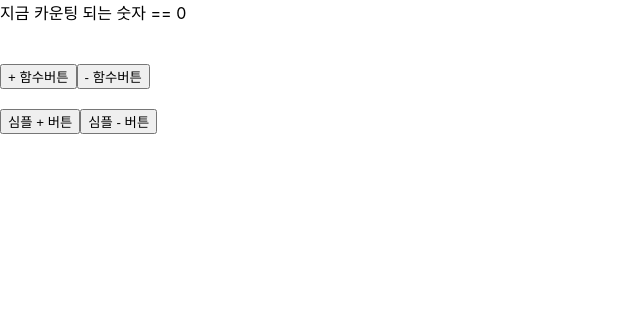
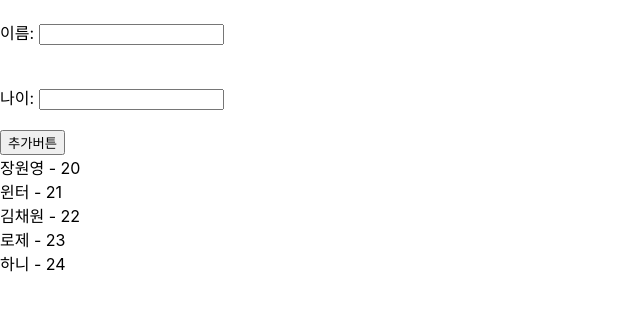
Before and after one commit to rtg1014/react_practice, a React (Create React App) app: page / in a window 1280 px wide. Shown: the top 310 px of the page, without its empty margins (0-640 px from the left). Built offline with nearby package versions, Linux system fonts and the light colour scheme.

Commit message:
ADD : 기존 목록에 새로운 항목을 useState 를 사용해서 추가해보기 성공예제

```diff
--- a/src/App.js
+++ b/src/App.js
@@ -1,44 +1,84 @@
-// src/App.js
-
 import React from "react";
 import { useState } from "react";
-import { flushSync } from "react-dom";
+import "./App.css";
 
-function App(){
-  const [num, setNum] = useState(0)
-  // 1. 리턴문 위에서 만들어서 사용하는 방법
-  const plusButton = () =>{
-    const newNum = num + 1
-    setNum(newNum)
+const App = () => {
+
+
+  const [users, setUsers] = useState([
+    { id: 1, name: "장원영", age: 20 },
+    { id: 2, name: "윈터", age: 21 },
+    { id: 3, name: "김채원", age: 22 },
+    { id: 4, name: "로제", age: 23 },
+    { id: 5, name: "하니", age: 24 },
+  ])
+
+  const [newName, setNewName] = useState('');
+  const [newAge, setNewAge] = useState('');
+
+  const oncChangeAge = (event) => {
+    setNewAge(event.target.value);
   }
 
-  return(
+  const clickAddButtonHandler = () => {
+    const newUser = {
+      id: users.length+1,
+      name: newName,
+      age: newAge
+    }
+    setUsers([...users, newUser]);
+
+    alert("추가 버튼이 클릭되었습니다.")
+  }
+
+
+  return (
     <div>
+    <div>
+      <br />
       <div>
-        지금 카운팅 되는 숫자 == {num}
+        이름:&nbsp;
+      <input
+      value={newName}
+      onChange= {
+        (event)=>{
+          setNewName(event.target.value);
+        }
+      }
+      />
+      </div>
+      <br />
+      <br />
+
+      <div> 나이:&nbsp;
+      <input
+      value = {newAge}
+      onChange = {oncChangeAge}
+      ></input>
+      <br /><br />
+
+      <button
+      onClick={clickAddButtonHandler}
+      >
+        추가버튼
+      </button>
+
       </div>
 
-      <br />
-<br />
-
-{/* 1-1 위에서 만들어놓은 함수로직을 사용만 하기 */}
-      <button onClick={plusButton} > + 함수버튼 </button>
-
-{/* 2. 리턴문 안 - 태그 안쪽에서 함수 추가해서 실행하는 방법 */}
-      <button onClick={()=>{
-        const newNum = num - 1
-        setNum(newNum)
-      }} > - 함수버튼 </button>
-
-<br />
-<br />
-
-{/*  3. 가장 심플하게 구현한 버튼 */}
-<button onClick = {() => setNum(num + 1)}>심플 + 버튼</button>
-<button onClick = {() => setNum(num - 1)}>심플 - 버튼</button>
 
     </div>
-  )
-}
+    <div className="app-style">
+      {users.map((item)=>{
+        return(
+          <div key = {item.id} className="component-style">
+            {item.name} - {item.age}
+          </div>
+        )
+      })}
+
+    </div>
+    </div>
+  );
+};
 
 export default App;
--- a/src/index.js
+++ b/src/index.js
@@ -6,9 +6,9 @@ import reportWebVitals from './reportWebVitals';
 
 const root = ReactDOM.createRoot(document.getElementById('root'));
 root.render(
-  <React.StrictMode>
+  // <React.StrictMode>
     <App />
-  </React.StrictMode>
+  // </React.StrictMode>
 );
 
 // If you want to start measuring performance in your app, pass a function
```
